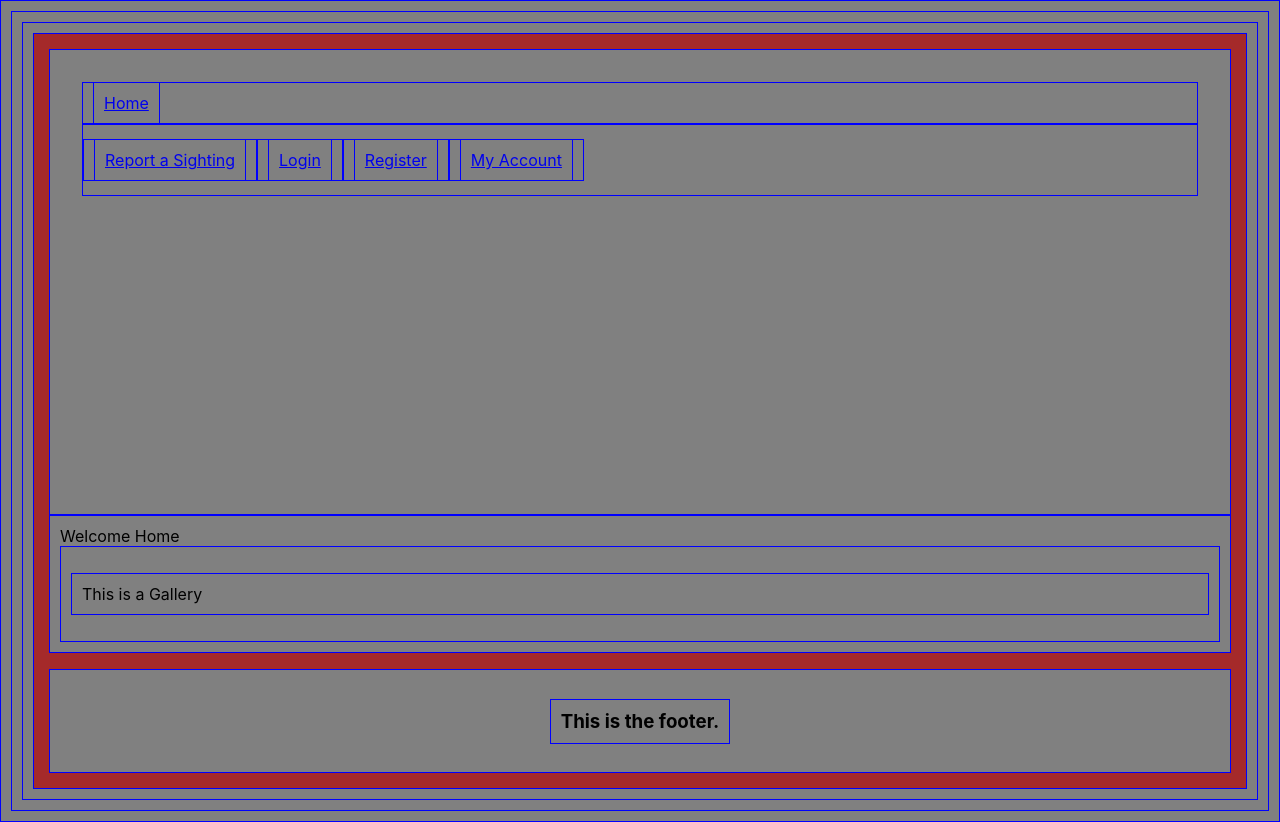
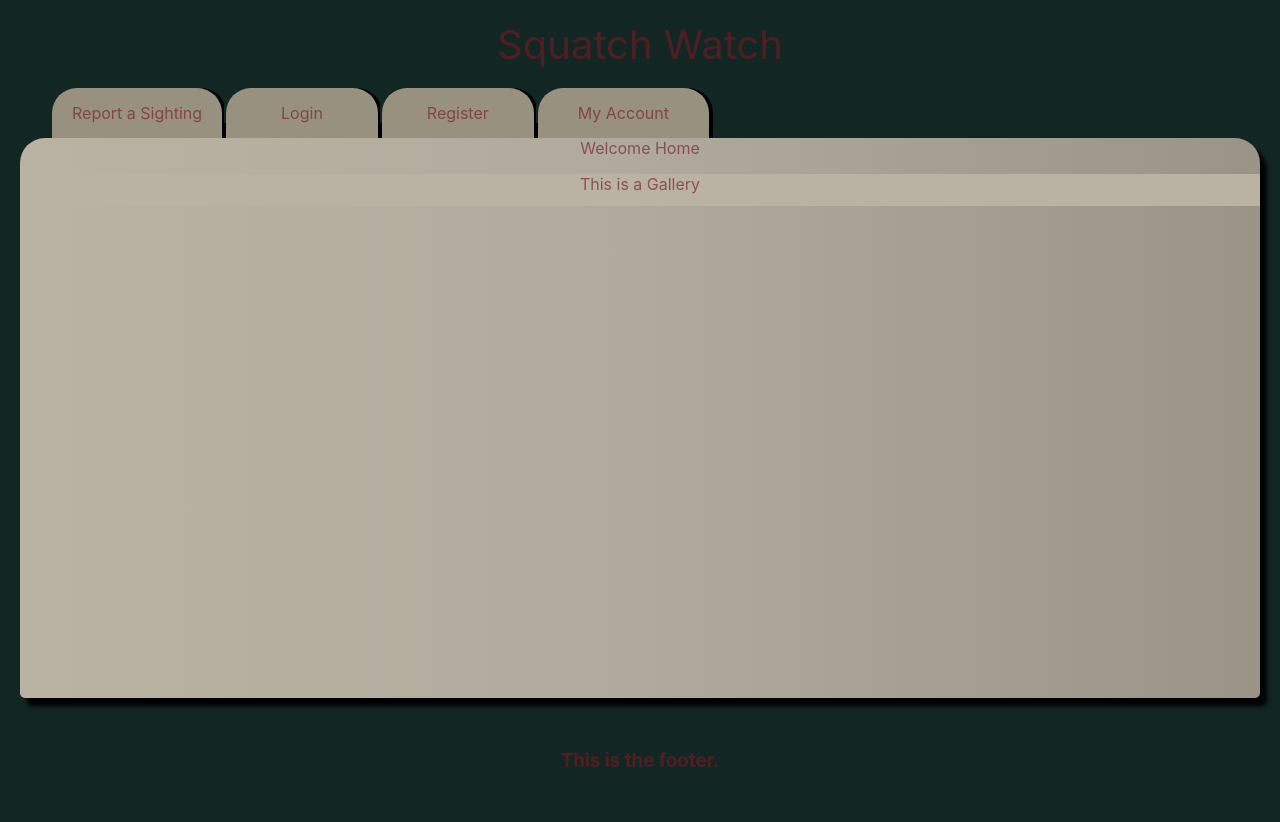
Before and after one commit to johncapovani/Squatch-Watch, a React (Create React App) app in the folder frontend/: page / in a window 1280 px wide. Built offline with nearby package versions, Linux system fonts and the light colour scheme.

Commit message:
a lot of css

```diff
--- a/frontend/src/App.css
+++ b/frontend/src/App.css
@@ -1,31 +1,127 @@
 * {
-    background-color: grey;
-    border: 1px solid blue;
-    padding: 10px;
+    background-color: #122723;
+    /* border: 1px solid blue; */
+    /* padding: 10px; */
+    color: #751922a2;
 }
 
 .container {
-    padding: 15px;
-    background-color: brown;
+    padding: 20px;
+
 }
 
-.header {
-    height: 25em;
+.logo {
+    text-decoration: none;
+    display: flex;
+    justify-content: center;
+    font-size: 40px;
+}
+
+/* .header {
     padding: 2em;
+} */
+
+.gallery {
+    background-color: #bab3a3;
+    height: 4vh;
+}
+
+.home {
+    background-image: linear-gradient(to right, #bab3a3, #afaa9c, #999486);
+    /* background-color:#bab3a3; */
+    height: 70vh;
+    border-radius: 25px 25px 5px 5px;
+    text-align: center;
+    box-shadow: 7px 8px 5px black;
+}
+
+.login {
+    background-image: linear-gradient(to right, #bab3a3, #afaa9c, #999486);
+    /* background-color: #bab3a3; */
+    height: 70vh;
+    border-radius: 25px 25px 5px 5px;
+    text-align: center;
+    box-shadow: 7px 8px 5px black;
+}
+
+.report {
+    background-image: linear-gradient(to right, #bab3a3, #afaa9c, #999486);
+    /* background-color: #bab3a3; */
+    height: 70vh;
+    border-radius: 25px 25px 5px 5px;
+    text-align: center;
+    box-shadow: 7px 8px 5px black;
+}
+
+.register {
+    background-image: linear-gradient(to right, #bab3a3, #afaa9c, #999486);
+    /* background-color: #bab3a3; */
+    height: 70vh;
+    border-radius: 25px 25px 5px 5px;
+    text-align: center;
+    box-shadow: 7px 8px 5px black;
+}
+
+.account {
+    background-image: linear-gradient(to right, #bab3a3, #afaa9c, #999486);
+    /* background-color: #bab3a3; */
+    height: 70vh;
+    border-radius: 25px 25px 5px 5px;
+    text-align: center;
+    box-shadow: 4px 4px 5px black;
 }
 
 .list {
+    /* border: 2px solid blue; */
     display: flex;
     list-style-type: none;
     flex-wrap: nowrap;
     padding: 14px 0px 14px 0px;
-    margin: auto;
-    /* background-color: beige; */
+    margin: 20px 15px 1px 30px;
+    /* justify-content: center; */
+
 }
+
+.nav {
+    /* border: 2px solid blue; */
+    background-color: #99917f;
+    text-decoration: none;
+    /* padding: 15px; */
+    border-radius: 25px 25px 0px 0px;
+    margin: 0px 2px 0px 2px;
+    box-shadow: 4px 0px black;
+
+}
+
+.n1 {
+    padding: 15px 20px 15px 20px;
+}
+
+.n2 {
+    padding: 15px 55px 15px 55px;
+}
+
+.n3 {
+    padding: 15px 45px 15px 45px;
+}
+
+.n4 {
+    padding: 15px 40px 15px 40px;
+}
+
+.nav:focus {
+    background-color: #bab3a3;
+}
+
+.nav:hover {
+    background-color: #bab3a3;
+}
+
+
 
 .footer {
     display: flex;
     align-items: center;
     justify-content: center;
-    margin: 1em 0em 0em 0em;
+    margin: 2em 0em 0em 0em;
 }
--- a/frontend/src/components/Gallery.jsx
+++ b/frontend/src/components/Gallery.jsx
@@ -3,7 +3,7 @@ import React from 'react';
 const Gallery = () => {
     return(
         <div>
-            <p>This is a Gallery</p>
+            <p className='gallery'>This is a Gallery</p>
         </div>
     )
 }
--- a/frontend/src/components/Navbar.jsx
+++ b/frontend/src/components/Navbar.jsx
@@ -4,27 +4,27 @@ import { Link } from 'react-router-dom'
 function Navbar() {
   return (
     <header className='header'>
-      <div className='logo'>
-        <Link to='/'>Home</Link>
+      <div>
+        <Link className='logo' to='/'>Squatch Watch</Link>
       </div>
       <ul className='list'>
         <li>
-          <Link to='/report'>
+          <Link className='nav n1' to='/report'>
             Report a Sighting
           </Link>
         </li>
         <li>
-          <Link to='/login'>
+          <Link className='nav n2' to='/login'>
             Login
           </Link>
         </li>
         <li>
-          <Link to='/register'>
+          <Link className='nav n3' to='/register'>
             Register
           </Link>
         </li>
         <li>
-          <Link to='/account'>
+          <Link className='nav n4' to='/account'>
             My Account
           </Link>
         </li>
--- a/frontend/src/pages/Create_Update_Sighting.jsx
+++ b/frontend/src/pages/Create_Update_Sighting.jsx
@@ -2,7 +2,7 @@ import React from 'react'
 
 function Create_Update_Sighting() {
   return (
-    <div>Report a Sighting</div>
+    <div className='report'>Report a Sighting</div>
   )
 }
 
--- a/frontend/src/pages/Home.jsx
+++ b/frontend/src/pages/Home.jsx
@@ -3,7 +3,7 @@ import Gallery from '../components/Gallery';
 
 function Home() {
   return (
-    <div>Welcome Home
+    <div className='home'>Welcome Home
       <Gallery />
     </div>
   )
--- a/frontend/src/pages/Login.jsx
+++ b/frontend/src/pages/Login.jsx
@@ -2,7 +2,7 @@ import React from 'react'
 
 function Login() {
   return (
-    <div>Login</div>
+    <div className='login'>Login</div>
   )
 }
 
--- a/frontend/src/pages/Register.jsx
+++ b/frontend/src/pages/Register.jsx
@@ -2,7 +2,7 @@ import React from 'react'
 
 function register() {
     return (
-        <div>Register</div>
+        <div className='register'>Register</div>
     )
 }
 
--- a/frontend/src/pages/User_Profile.jsx
+++ b/frontend/src/pages/User_Profile.jsx
@@ -2,7 +2,7 @@ import React from 'react'
 
 function User_Profile() {
   return (
-    <div>Your Account Details:</div>
+    <div className='account'>Your Account Details:</div>
   )
 }
 
```
